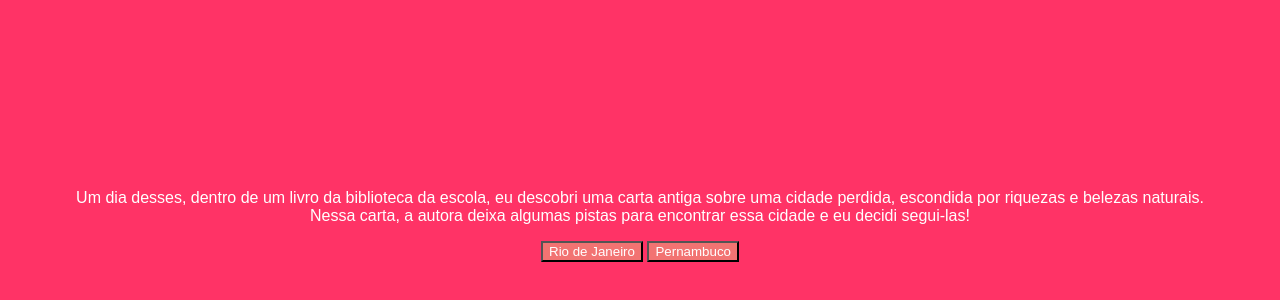
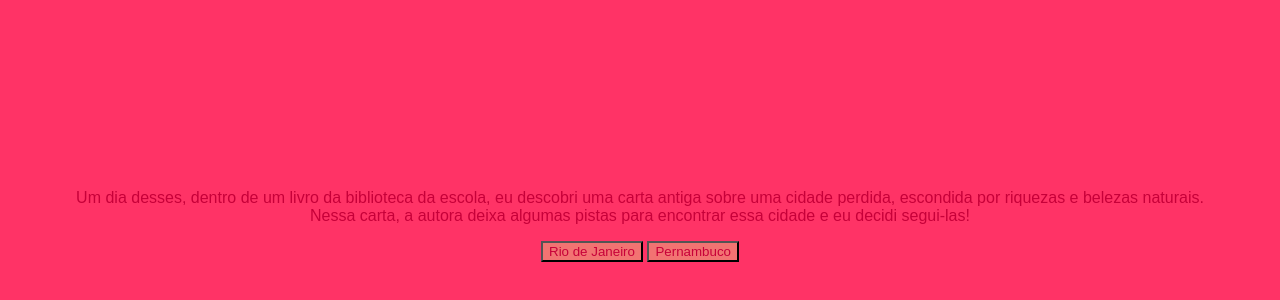
Before and after one commit to KauaEvandroDosSantosSodre3A2/ILHADAAVENTURAA2, a plain HTML site: page index.html in a window 1280 px wide. Shown: the part 142-442 px from the top of the page. Drawn offline with Linux system fonts and the light colour scheme; a web font is replaced by a local one.

Commit message:
Update style.css

```diff
--- a/style.css
+++ b/style.css
@@ -1,6 +1,6 @@
  body {
     background-color: #FF3366;
-    color: white;
+    color: #C70039;
     font-family: "Bai Jamjuree", sans-serif;
     display: flex;
     justify-content: center;
@@ -11,7 +11,7 @@
 
 button {
     background-color: #F27372;
-    color: white;
+    color: #C70039;
     font-family: "Bai Jamjuree", sans-serif;
 }
 
```
